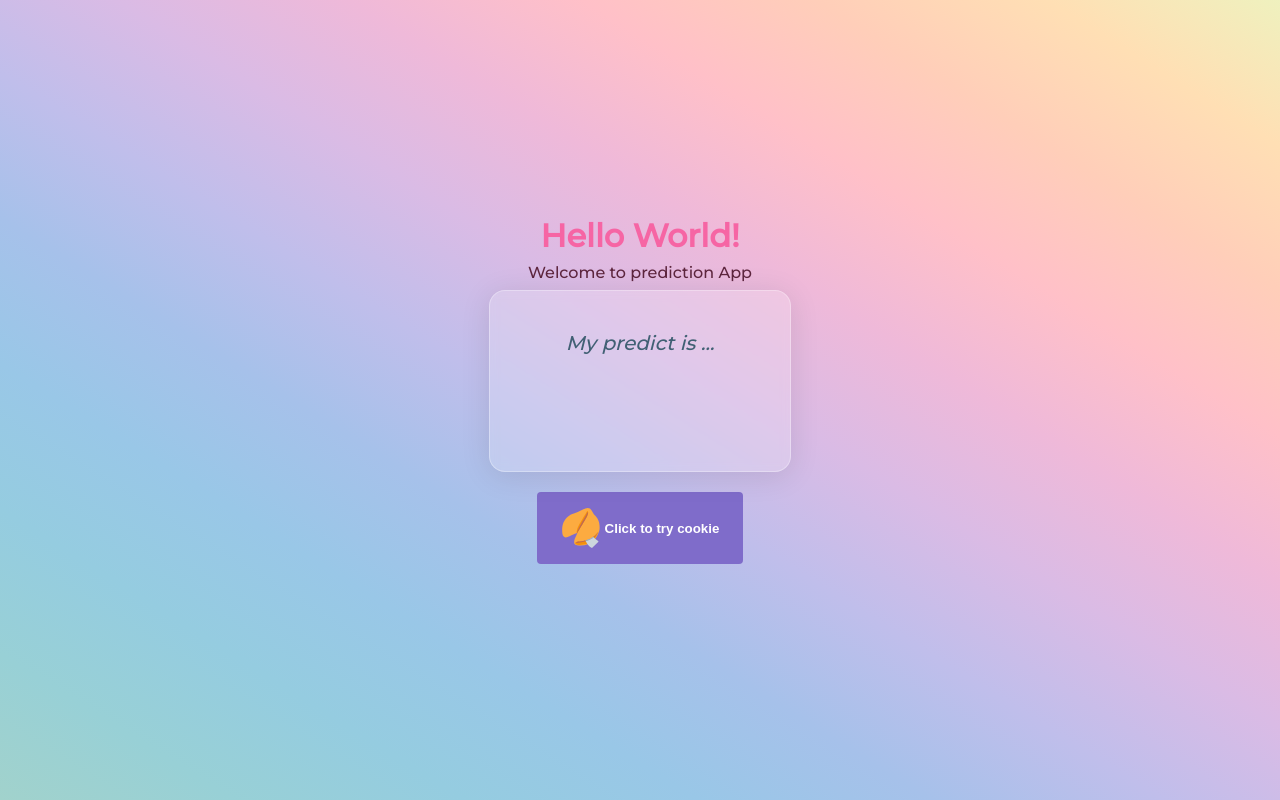
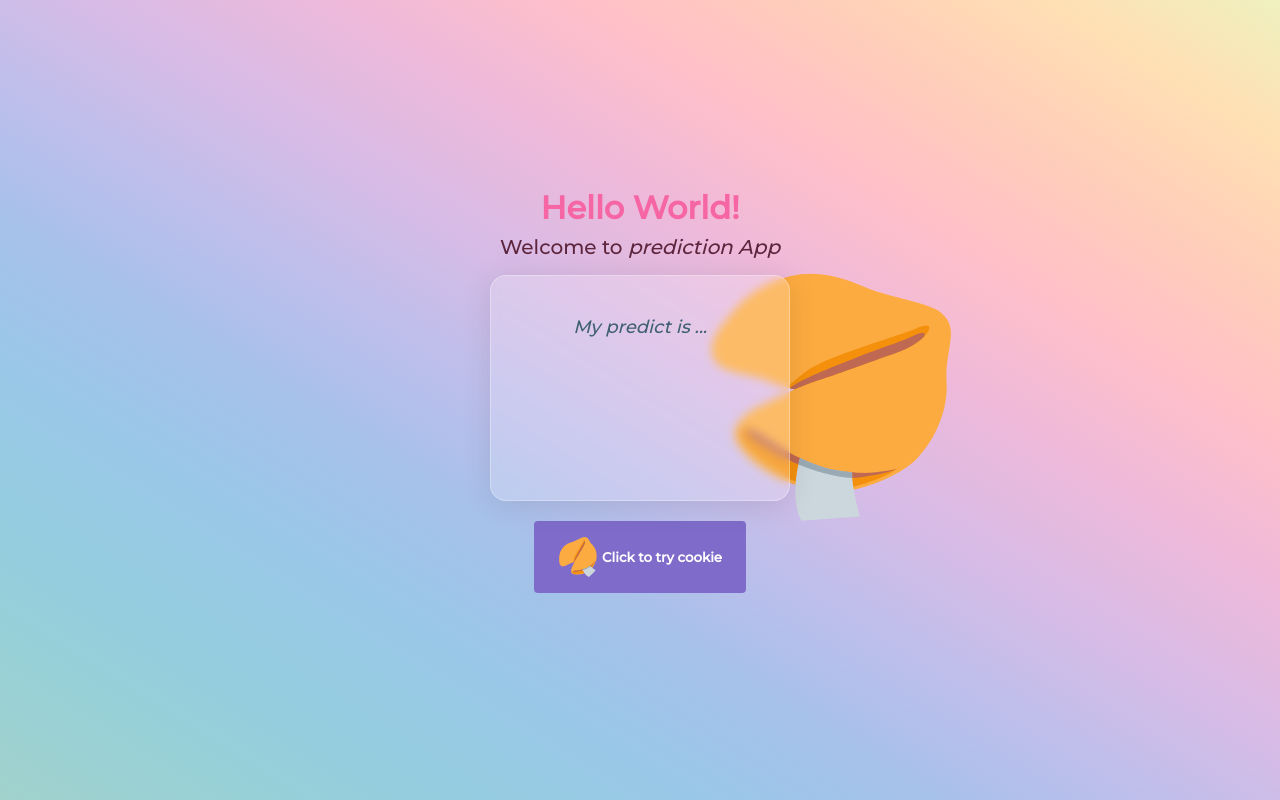
Before and after one commit to fenvenfen/the_best_program, an Angular app: page / in a window 1280 px wide. Built offline with nearby package versions, Linux system fonts and the light colour scheme.

Commit message:
used structural derective for if/else rendering

```diff
--- a/src/app/app.component.css
+++ b/src/app/app.component.css
@@ -15,7 +15,8 @@ h1 {
     margin-bottom: 8px;
 }
 .welcome {
+    font-size: 20px;
     text-align: center;
     color: #5d263e;
-    margin-bottom: 8px;
+    margin-bottom: 16px;
 }
--- a/src/app/app.component.html
+++ b/src/app/app.component.html
@@ -1,5 +1,5 @@
 <main>
   <h1>Hello World!</h1>
-  <p class="welcome">Welcome to prediction App</p>
+  <p class="welcome">Welcome to <em>prediction App</em> </p>
   <app-predict-card></app-predict-card>
 </main>
--- a/src/app/predict-card/predict-card.component.css
+++ b/src/app/predict-card/predict-card.component.css
@@ -1,6 +1,8 @@
 .predict-card {
-    padding: 40px;
-    font-size: 20px;
+    position: relative;
+    z-index: 2;
+
+    font-size: 18px;
     font-style: italic;
     text-align: center;
     color: #416074;
@@ -12,12 +14,34 @@
     -webkit-backdrop-filter: blur(5px);
     border: 1px solid rgba(255, 255, 255, 0.3);
 
+    padding: 40px;
     width: 100%;
-    min-height: 100px;
+    min-width: 300px;
     max-width: 220px;
+    min-height: 226px;
     margin: 0 auto;
 }
+.allert{
+    font-size: 14px;
+    text-align: center;
+    color: #5d263e;
 
+    margin-top: 8px;
+    margin-bottom: 4px;
+}
+.fortuna-cookie {
+    position: absolute;
+    top: 32%;
+    left: 55%;
+    transform: rotate(40deg);
+
+    transition-property: transform;
+    transition-duration: 250ms;
+    transition-timing-function: ease-in;
+}
+.fortuna-cookie:hover {
+    transform: rotate(60deg);
+}
 .generateBtn {
     display: flex;
     align-items: center;
--- a/src/app/predict-card/predict-card.component.html
+++ b/src/app/predict-card/predict-card.component.html
@@ -1,6 +1,10 @@
-<p class="predict-card">
-    {{predictText}}
-</p>
+<div class="predict-card">
+    <p *ngIf="predictionCounter <= 5">
+        {{predictText}}
+    </p>
+    <p *ngIf="predictionCounter > 5" class="allert">No more predictions for today. Knowing too much about future could be dangerous.</p>
+</div>
+<img src="../../assets/fortune-cookie.svg" alt="cookie" class="fortuna-cookie">
 <button class="generateBtn" (click)="generatePrediction()">
     <img src="../../assets/fortune-cookie.svg" alt="cookie" class="cookie-img">
     Click to try cookie
--- a/src/app/predict-card/predict-card.component.ts
+++ b/src/app/predict-card/predict-card.component.ts
@@ -7,7 +7,10 @@ import { Component } from '@angular/core';
 })
 export class PredictCardComponent {
   predictText: string = 'My predict is ...';
+  predictionCounter: number = 0
   generatePrediction() {
+    this.predictionCounter = this.predictionCounter + 1;
+
     const predictions = [
       'Some days you are pigeon, some days you are statue. Today, bring umbrella.',
       'Your reality check about to bounce.',
--- a/src/styles.css
+++ b/src/styles.css
@@ -1,5 +1,5 @@
 /* You can add global styles to this file, and also import other style files */
-html {
+html, * {
     box-sizing: border-box;
     font-family: 'Montserrat', sans-serif;
 }
```
